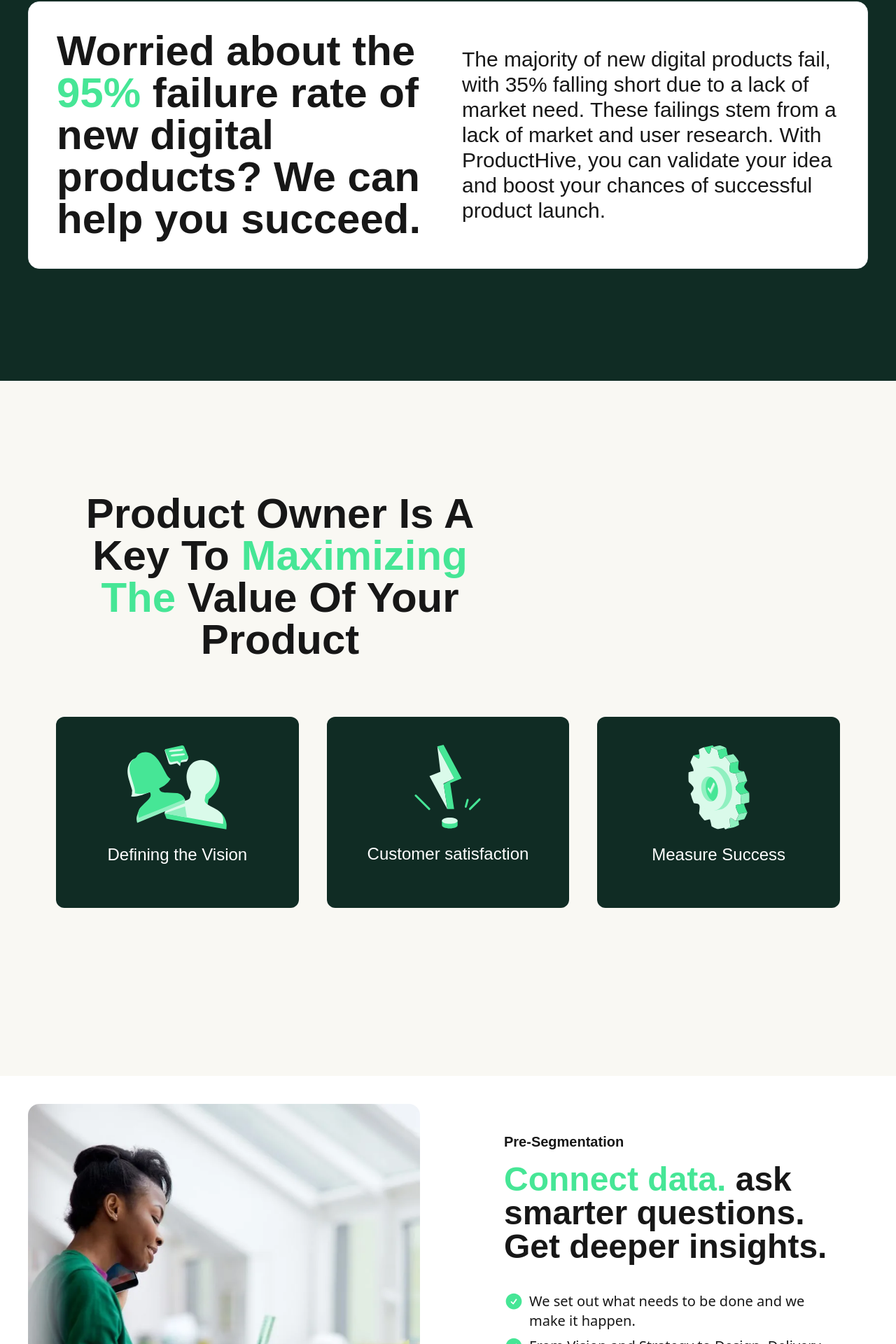
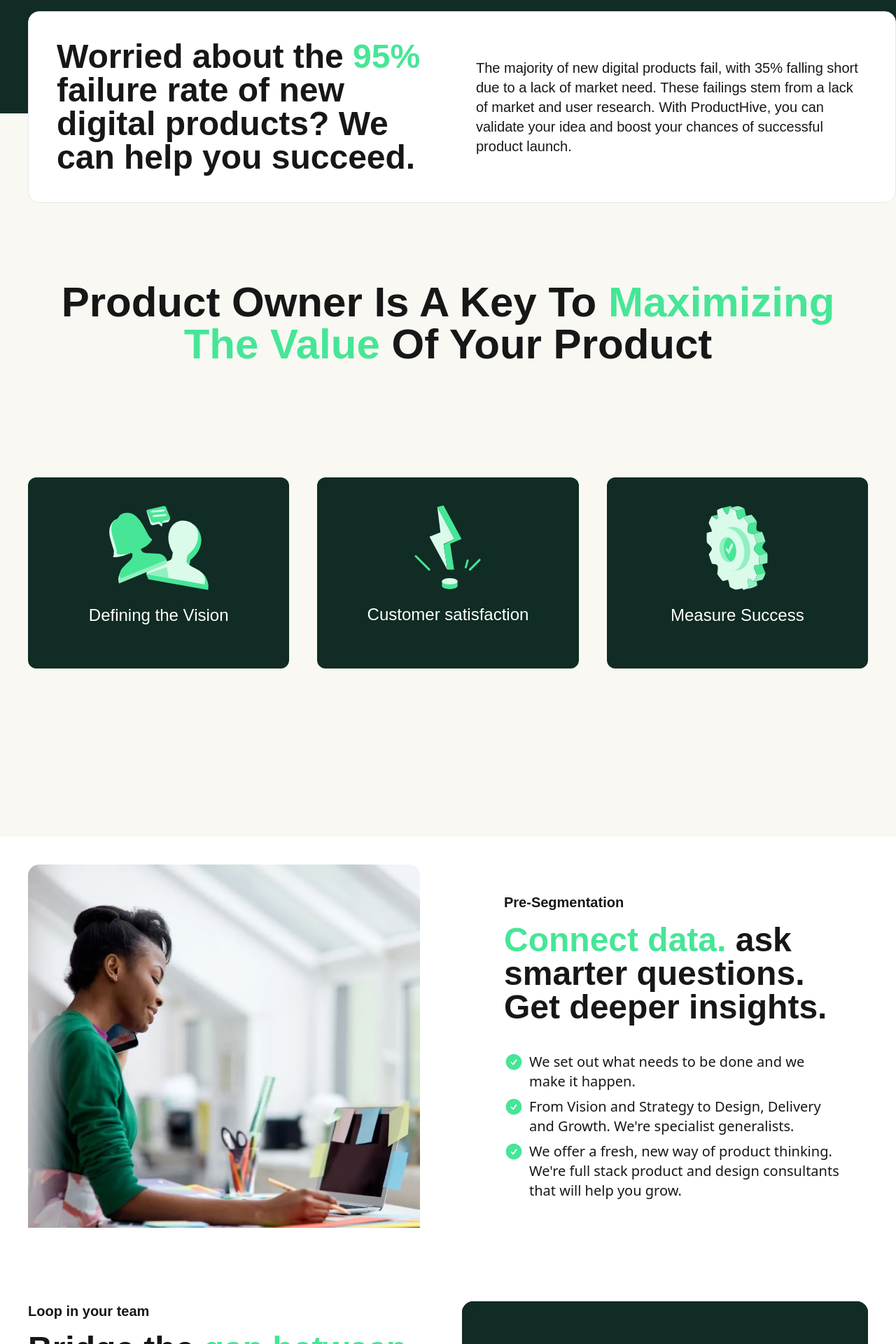
Before and after one commit to Yagya-Adh/product_hive, a Next.js app: page / in a window 1280 px wide. Shown: the part 870-2790 px from the top of the page at 70% size. Built offline with nearby package versions, Linux system fonts and the light colour scheme.

Commit message:
fix: need to fix home page layout bottom .

```diff
--- a/app/components/banner/MainBainner.tsx
+++ b/app/components/banner/MainBainner.tsx
@@ -1,16 +1,18 @@
 "use client";
-
 import NavBar from "@/app/components/navbar/NavBar";
 import PageBanner from "./PageBanner";
+import BannerCard from "../card/BannerCard";
 
 const MainBainner = () => {
   return (
     <>
       <div className="bg-productHives-mainBackground pt-10 pb-40 flex flex-col">
-        <div className="max-w-screen-2xl mx-auto px-10 ">
+        <div className="max-w-screen-2xl mx-auto px-10 relative ">
           <NavBar />
           <PageBanner />
-          <BannerCard />
+          <div className="absolute -bottom-72">
+            <BannerCard />
+          </div>
         </div>
       </div>
     </>
@@ -18,24 +20,3 @@
 };
 
 export default MainBainner;
-
-const BannerCard = () => {
-  return (
-    <>
-      <div className="grid grid-cols-1 lg:grid-cols-2 lg:gap-10 gap-4 rounded-2xl items-center p-10 border bg-white">
-        <p className="text-xl lg:text-6xl font-semibold max-w-screen-lg">
-          Worried about the
-          <span className="text-productHives-buttonColor"> 95% </span>
-          failure rate of new digital products? We can help you succeed.
-        </p>
-
-        <p className=" max-w-screen-sm lg:text-3xl ">
-          The majority of new digital products fail, with 35% falling short due
-          to a lack of market need. These failings stem from a lack of market
-          and user research. With ProductHive, you can validate your idea and
-          boost your chances of successful product launch.
-        </p>
-      </div>
-    </>
-  );
-};
--- a/app/components/banner/ProductOwner.tsx
+++ b/app/components/banner/ProductOwner.tsx
@@ -11,22 +11,24 @@
 }
 const ProductOwnerData: IProductOwnerData[] = [
   { id: 1, title: "Defining the Vision", image: defineVision },
-  { id: 1, title: "Customer satisfaction", image: customerSatisfraction },
-  { id: 1, title: "Measure Success", image: measureSuccess },
+  { id: 2, title: "Customer satisfaction", image: customerSatisfraction },
+  { id: 3, title: "Measure Success", image: measureSuccess },
 ];
 const ProductOwner = () => {
   return (
     <>
-      <div className="bg-productHives-ProductOwner py-40">
-        <div className="max-w-screen-2xl mx-auto px-20">
-          <h1 className="text-6xl max-w-screen-sm font-semibold capitalize text-center">
-            Product owner is a key to
-            <span className="text-productHives-buttonColor capitalize">
-              {" "}
-              maximizing the{" "}
-            </span>
-            value of your product
-          </h1>
+      <div className="bg-productHives-ProductOwner">
+        <div className="max-w-screen-2xl mx-auto py-40 px-10">
+          <div className="flex items-center">
+            <h1 className="text-6xl max-w-screen-xl font-semibold capitalize text-center py-20 px-10 mx-auto">
+              Product owner is a key to
+              <span className="text-productHives-buttonColor capitalize">
+                {"    "}
+                maximizing the value{"   "}
+              </span>
+              of your product
+            </h1>
+          </div>
           <div className="grid grid-cols-3 gap-10 py-20">
             {ProductOwnerData?.map((productList) => (
               <div
--- /dev/null
+++ b/app/components/card/BannerCard.tsx
@@ -0,0 +1,23 @@
+"use client";
+
+const BannerCard = () => {
+  return (
+    <>
+      <div className="grid grid-cols-1 lg:grid-cols-2 lg:gap-10 gap-4 rounded-2xl items-center p-10 border bg-white">
+        <p className="text-xl lg:text-5xl font-semibold max-w-screen-lg">
+          Worried about the
+          <span className="text-productHives-buttonColor"> 95% </span>
+          failure rate of new digital products? We can help you succeed.
+        </p>
+
+        <p className="max-w-screen-sm lg:text-xl">
+          The majority of new digital products fail, with 35% falling short due
+          to a lack of market need. These failings stem from a lack of market
+          and user research. With ProductHive, you can validate your idea and
+          boost your chances of successful product launch.
+        </p>
+      </div>
+    </>
+  );
+};
+export default BannerCard;
--- a/app/components/home/PreSegment.tsx
+++ b/app/components/home/PreSegment.tsx
@@ -4,7 +4,23 @@
 import presegemtImage from "@/app/assets/images/presegrment/presegment.webp";
 import dissappointedImages from "@/app/assets/images/presegrment/howdissapinted.webp";
 
-const cardListData = [
+interface ICardArray {
+  before?: string;
+  highlight: string;
+  after?: string;
+}
+interface IinnerContent {
+  id: number;
+  isIconChecked: boolean;
+  listPoint: string;
+}
+interface ICardListData {
+  id: number;
+  title: string;
+  heading: ICardArray;
+  innercontent: IinnerContent[];
+}
+const cardListData: ICardListData[] = [
   {
     id: 1,
     title: "Pre-Segmentation",
@@ -57,13 +73,9 @@
   return (
     <div className="max-w-screen-2xl mx-auto px-10">
       {/* presegement */}
-      <div className="grid grid-cols-1  md:grid-cols-2 lg:gap-20 bg-white py-10">
-        <div>
-          <Image
-            src={presegemtImage}
-            className=" rounded-2xl"
-            alt="presegment_"
-          />
+      <div className="grid grid-cols-1 md:grid-cols-2 lg:gap-20 bg-white py-10">
+        <div className="overflow-hidden rounded-2xl">
+          <Image src={presegemtImage} className="" alt="presegment_" />
         </div>
         <div className="p-10">
           <PresegmentCardList />
@@ -93,8 +105,7 @@
   return (
     <>
       {cardListData?.slice(0, 1).map((cardListing) => (
-        <>
-          <div className="flex flex-col ">
+        <div className="flex flex-col justify-center" key={cardListing.id}>
           <h1 className="text-xl font-bold ">{cardListing.title}</h1>
           <h2 className="text-5xl font-bold py-4">
             <span className="text-productHives-buttonColor">
@@ -105,10 +116,7 @@
           </h2>
           <div className="flex flex-col py-5">
             {cardListing.innercontent?.map((innerList) => (
-                <ul
-                  key={innerList.id}
-                  className="flex flex-col justify-between"
-                >
+              <ul key={innerList.id} className="flex flex-col justify-between">
                 <div className="flex py-1">
                   {innerList.isIconChecked == true && (
                     <span>
@@ -123,7 +131,6 @@
             ))}
           </div>
         </div>
-        </>
       ))}
     </>
   );
@@ -132,9 +139,8 @@
 const LoopinYourTeam = () => {
   return (
     <>
-      {cardListData?.slice(1, 2).map((cardListing) => (
-        <>
-          <div className="flex flex-col ">
+      {cardListData?.slice(1, 2).map((cardListing, index) => (
+        <div className="flex flex-col justify-center" key={index}>
           <h1 className="text-xl font-bold ">{cardListing.title}</h1>
           <h2 className="text-5xl font-bold py-4">
             {cardListing.heading.before && cardListing.heading.before}
@@ -145,10 +151,7 @@
           </h2>
           <div className="flex flex-col py-5">
             {cardListing.innercontent?.map((innerList) => (
-                <ul
-                  key={innerList.id}
-                  className="flex flex-col justify-between"
-                >
+              <ul key={innerList.id} className="flex flex-col justify-between">
                 <div className="flex py-1">
                   {innerList.isIconChecked == true && (
                     <span>
@@ -163,7 +166,6 @@
             ))}
           </div>
         </div>
-        </>
       ))}
     </>
   );
--- a/app/components/home/ProductManagement.tsx
+++ b/app/components/home/ProductManagement.tsx
@@ -40,10 +40,10 @@
 ];
 const ProductManagement = () => {
   return (
-    <div className="bg-productHives-mainBackground lg:py-20 py-10">
-      <div className="mx-auto max-w-screen-2xl px-5">
-        <div className="grid grid-cols-1 md:grid-cols-2 gap-10 py-10">
-          <h1 className="text-5xl text-white">
+    <div className="bg-productHives-mainBackground ">
+      <div className="mx-auto max-w-screen-2xl px-5 py-40">
+        <div className="grid grid-cols-1 md:grid-cols-2 gap-10  py-20 px-10 items-center">
+          <h1 className="text-6xl text-white">
             Why you should choose our{" "}
             <span className="text-productHives-buttonColor">
               Product Management{" "}
```
Lines whose indentation alone changed are shown as unchanged.
